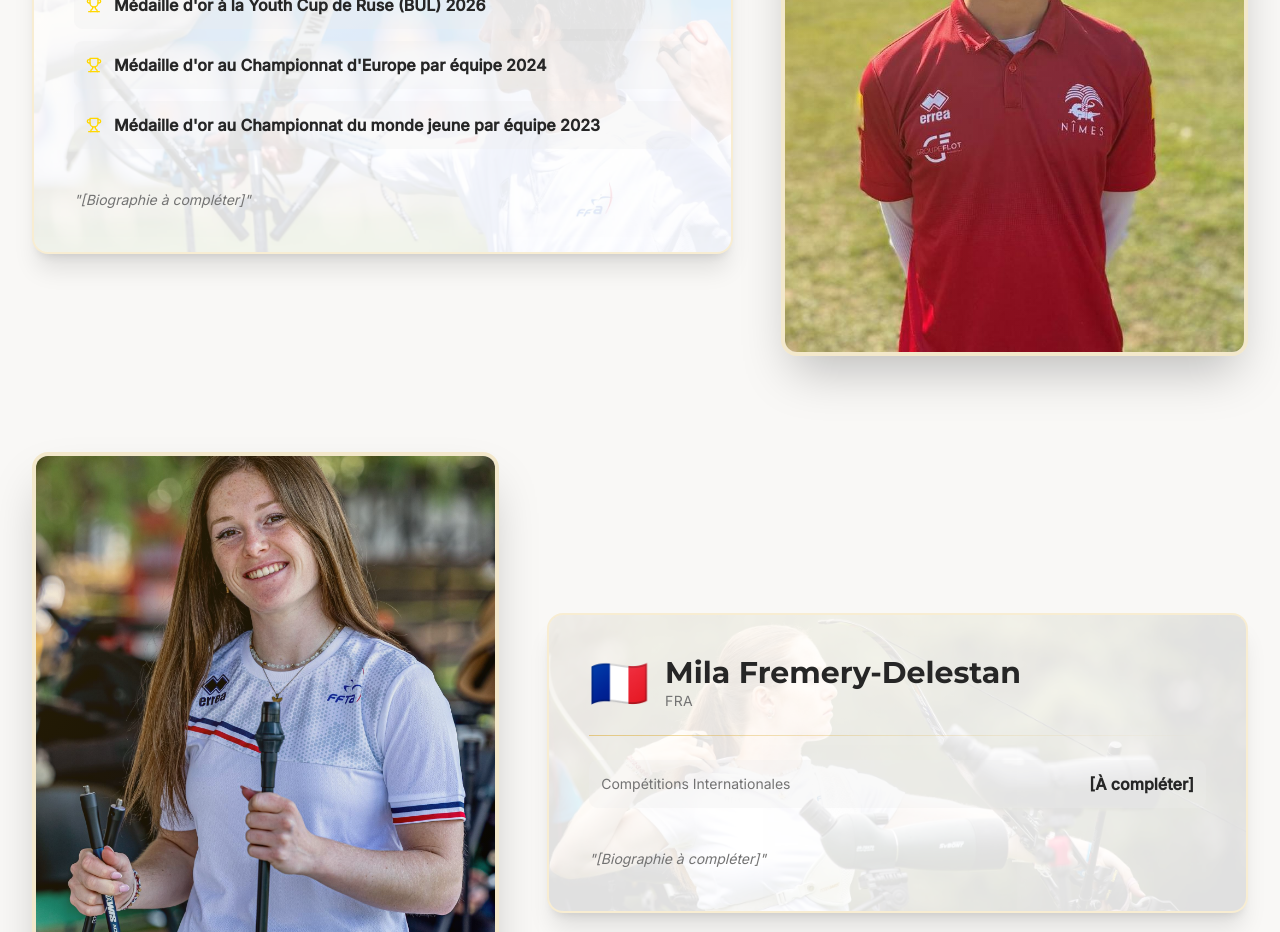
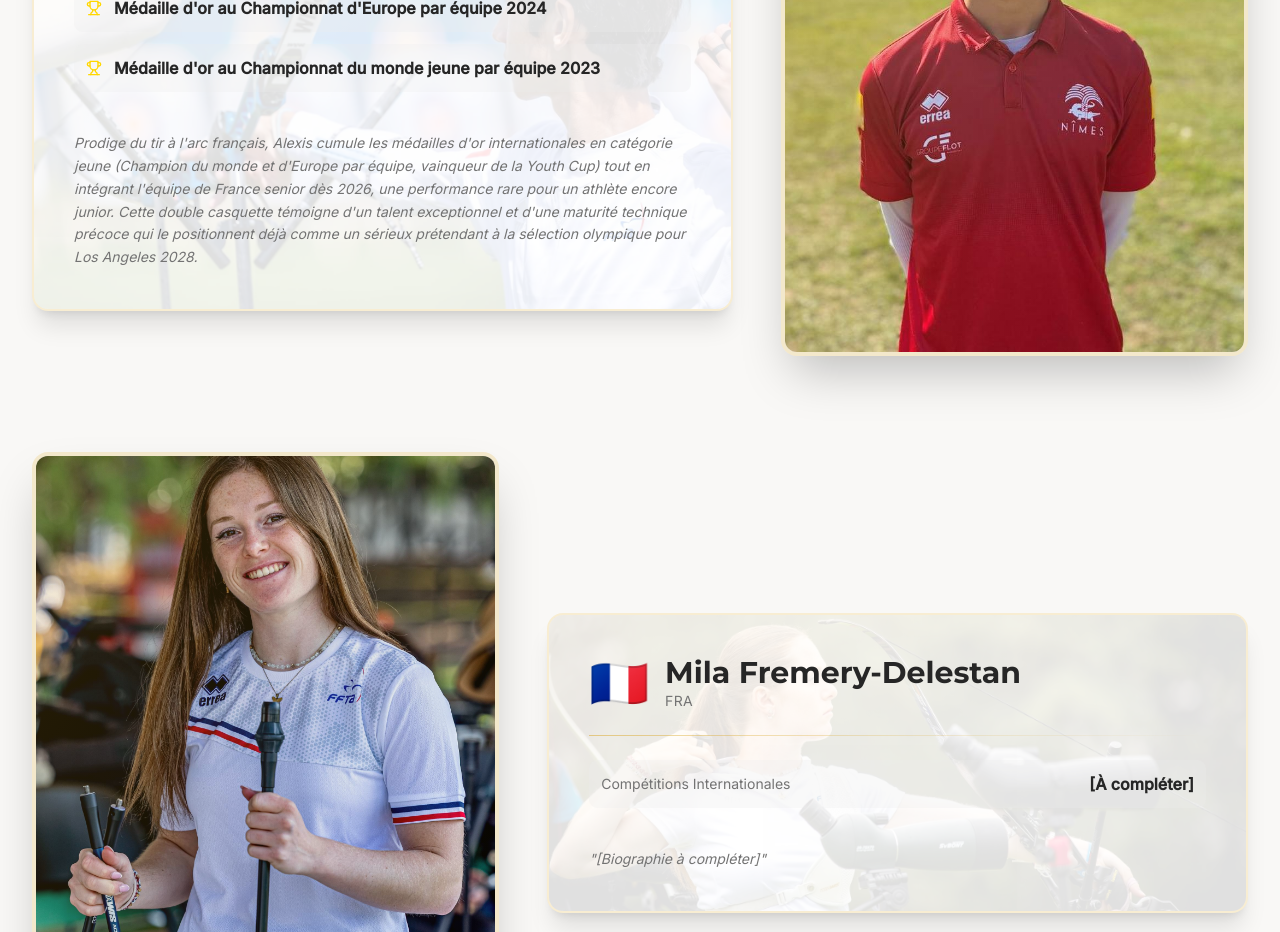
Before and after one commit to nc7hmwtkz4-dot/sg-367be137-3608-459c-9bca-cc2af1e0b7e2-1780337345, a Next.js app: page /los-angeles-2028 in a window 1280 px wide. Shown: the part 5860-6792 px from the top of the page. Built offline with nearby package versions, Linux system fonts and the light colour scheme; no server answers.

Commit message:
feat(data): add validated biography for alexis renaudineau

```diff
--- a/src/pages/los-angeles-2028.tsx
+++ b/src/pages/los-angeles-2028.tsx
@@ -30,7 +30,7 @@ const athletesData: Athlete[] = [
 { name: "Thomas Aubert", country: "SUI", flag: "🇨🇭", waId: 5974, profileImage: "/DA6_5642-3.jpg", actionImage: "/SYG7979.jpg", palmares: [] },
 { name: "Franck Eyeni", country: "CIV", flag: "🇨🇮", waId: 20443, profileImage: "/64b3ea82-8d84-4e68-83e5-6d285ee2b2f0.JPG", palmares: [] },
 { name: "Marcelle Diombo", country: "CIV", flag: "🇨🇮", palmares: [] },
-{ name: "Alexis Renaudineau", country: "FRA", flag: "🇫🇷", waId: 46647, profileImage: "/WhatsApp_Image_2026-06-04_at_15.43.06_1_.jpeg", actionImage: "/YWC23_R3X_3247.jpg", palmares: ["Médaille d'or à la Youth Cup de Ruse (BUL) 2026", "Médaille d'or au Championnat d'Europe par équipe 2024", "Médaille d'or au Championnat du monde jeune par équipe 2023"] },
+{ name: "Alexis Renaudineau", country: "FRA", flag: "🇫🇷", waId: 46647, profileImage: "/WhatsApp_Image_2026-06-04_at_15.43.06_1_.jpeg", actionImage: "/YWC23_R3X_3247.jpg", palmares: ["Médaille d'or à la Youth Cup de Ruse (BUL) 2026", "Médaille d'or au Championnat d'Europe par équipe 2024", "Médaille d'or au Championnat du monde jeune par équipe 2023"], bio: "Prodige du tir à l'arc français, Alexis cumule les médailles d'or internationales en catégorie jeune (Champion du monde et d'Europe par équipe, vainqueur de la Youth Cup) tout en intégrant l'équipe de France senior dès 2026, une performance rare pour un athlète encore junior. Cette double casquette témoigne d'un talent exceptionnel et d'une maturité technique précoce qui le positionnent déjà comme un sérieux prétendant à la sélection olympique pour Los Angeles 2028." },
 { name: "Mila Fremery-Delestan", country: "FRA", flag: "🇫🇷", waId: 45361, profileImage: "/R3X_6040.jpg", actionImage: "/SYG2932.jpg", palmares: [] },
 { name: "Maia Tincu", country: "FRA", flag: "🇫🇷", waId: 43740, profileImage: "/IMG_5182.JPG", palmares: [] },
 { name: "Iban Bariteaud", country: "FRA", flag: "🇫🇷", waId: 41671, palmares: [] }];
```
